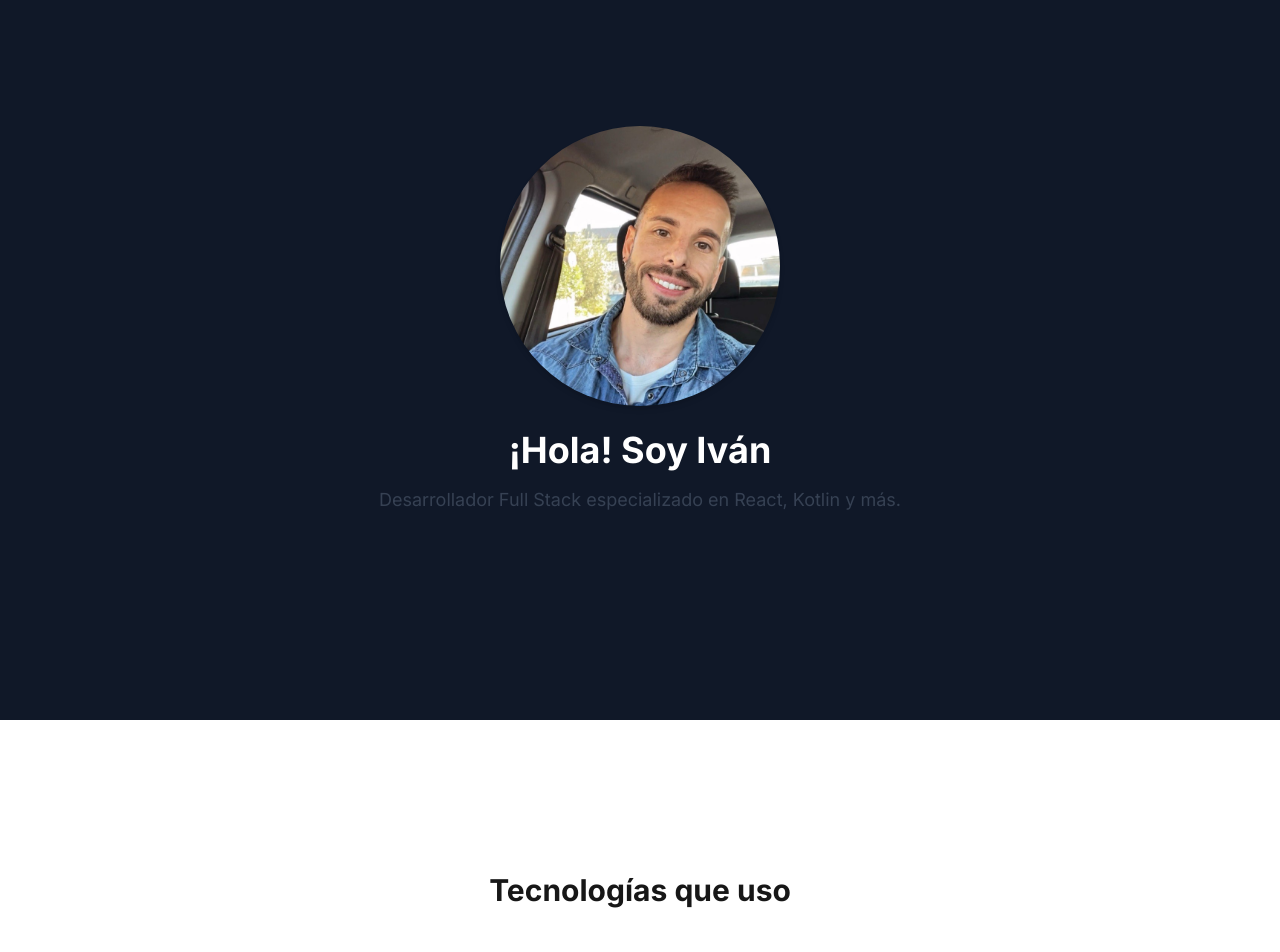
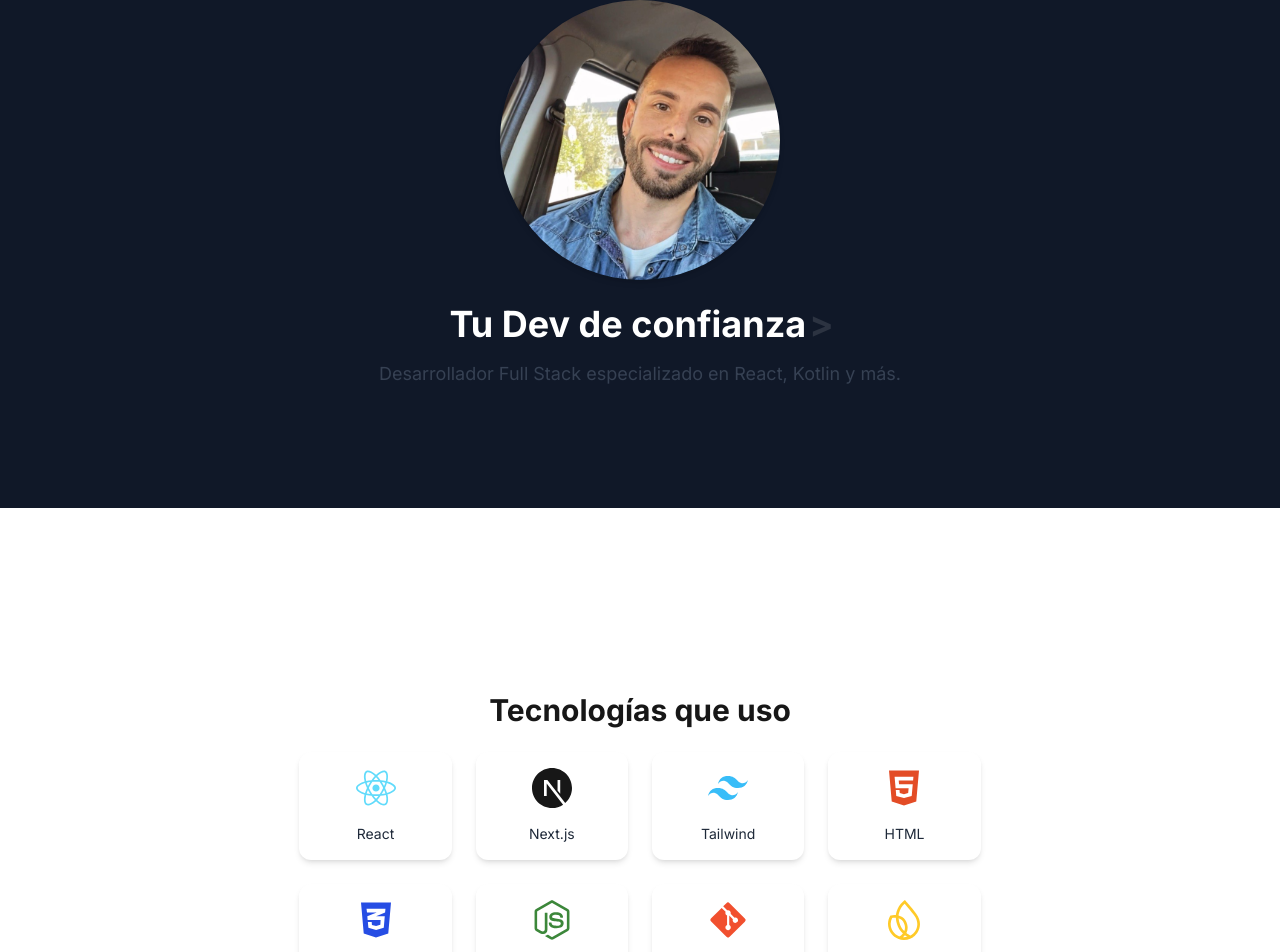
Before and after one commit to ivardev33/my-portfolio, a Next.js app: page / in a window 1280 px wide. Shown: the part 80-1032 px from the top of the page. Built offline with nearby package versions, Linux system fonts and the light colour scheme.

Commit message:
Cambios generales animados

```diff
--- a/package.json
+++ b/package.json
@@ -11,10 +11,12 @@
   "dependencies": {
     "framer-motion": "^12.23.0",
     "lucide-react": "^0.525.0",
+    "motion": "^12.23.0",
     "next": "15.3.4",
     "react": "^19.0.0",
     "react-dom": "^19.0.0",
-    "react-icons": "^5.5.0"
+    "react-icons": "^5.5.0",
+    "react-simple-typewriter": "^5.0.1"
   },
   "devDependencies": {
     "@eslint/eslintrc": "^3",
--- a/src/app/about/page.tsx
+++ /dev/null
@@ -1,8 +0,0 @@
-export default function AboutPage() {
-  return (
-    <main className="p-8">
-      <h1 className="text-3xl font-bold mb-4">Sobre mí</h1>
-      <p>Aquí escribirás quién eres, qué haces y tu experiencia.</p>
-    </main>
-  );
-}
--- a/src/app/contact/page.tsx
+++ /dev/null
@@ -1,8 +0,0 @@
-export default function ContactPage() {
-  return (
-    <main className="p-8">
-      <h1 className="text-3xl font-bold mb-4">Contacto</h1>
-      <p>Formulario de contacto o redes sociales.</p>
-    </main>
-  );
-}
--- a/src/app/globals.css
+++ b/src/app/globals.css
@@ -25,3 +25,9 @@ body {
   font-family: Arial, Helvetica, sans-serif;
 }
 /* styles/globals.css o donde tengas tu CSS global */
+
+html {
+
+  scroll-behavior: smooth;
+
+}
--- a/src/app/page.tsx
+++ b/src/app/page.tsx
@@ -1,62 +1,22 @@
+"use client"
+
 import Technologies from '@/components/Technologies'
+import Hero from '@/components/hero'
+import About from '@/components/about'
+import Contact from '@/components/contact'
 
 
 export default function HomePage() {
   return (
     <main className="scroll-smooth">
-      <section id="hero" className="min-h-screen flex flex-col items-center justify-center text-center p-8  bg-gray-900">
-        <img src="/perfil.jpg" alt="Foto de perfil" className="w-70 h-70 rounded-full mx-auto mb-6 shadow-md object-cover" />
-        <h1 className="text-4xl font-bold mb-4 text-white">¡Hola! Soy Iván</h1>
-        <p className="text-lg text-gray-700">Desarrollador Full Stack especializado en React, Kotlin y más.</p>
-      </section>
 
-      <section id="technologies" className="min-h-screen flex flex-col items-center justify-center p-8 bg-black-100">
-        <h2 className="text-3xl font-bold mb-6">Tecnologías que uso</h2>
-        <Technologies />
-      </section>
+      <Hero />
 
-      <section id="about" className="min-h-screen flex flex-col justify-center items-center px-6 py-16 bg-gray-900 text-white">
-  <h2 className="text-4xl font-bold text-center mb-8 text-white">Sobre mí</h2>
-
-  <div className="max-w-3xl text-lg text-gray-200 space-y-6 leading-relaxed bg-gray-800 p-8 rounded-2xl shadow-xl">
-    <p>
-      👨‍💻 Soy desarrollador con experiencia en la creación de <span className="font-semibold text-blue-400">aplicaciones móviles Android</span>,
-      trabajando con <span className="font-semibold">Java</span> y <span className="font-semibold">Kotlin</span>. He implementado patrones
-      como <span className="italic">MVVM</span>, diseñando interfaces intuitivas y conectando con bases de datos locales y en la nube.
-    </p>
-
-    <p>
-      🚀 Actualmente me estoy especializando en <span className="font-semibold text-blue-400">desarrollo frontend con React</span>,
-      utilizando tecnologías modernas como <span className="font-semibold">Next.js</span> para construir interfaces web dinámicas y profesionales.
-    </p>
-
-    <p>
-      🔐 Además, cuento con la certificación <span className="font-semibold text-green-400">CCST Cybersecurity de Cisco</span>, que respalda mis
-      conocimientos en seguridad informática, buenas prácticas y análisis de amenazas en entornos digitales.
-    </p>
-  </div>
-</section>
+      <Technologies />
+      <About/>
+      <Contact/>
 
 
-
-<section id="contact" className="min-h-screen flex flex-col items-center justify-center p-8 bg-black-100">
-  <h2 className="text-3xl font-bold mb-6">Contacto</h2>
-
-  <p className="text-gray-700 mb-4">
-    Puedes escribirme a:{' '}
-    <a href="mailto:ivan.cano.p@outlook.com" className="text-blue-500 underline">
-      ivan.cano.p@outlook.com
-    </a>
-  </p>
-
-  <a
-    href="/cv/Ivan-CV.pdf"
-    download
-    className="mt-4 inline-block px-6 py-3 bg-black text-white border border-gray-300 rounded-lg hover:bg-gray-800 transition"
-  >
-    Descargar CV
-  </a>
-</section>
 
     </main>
   )
--- a/src/components/Navbar.tsx
+++ b/src/components/Navbar.tsx
@@ -30,10 +30,10 @@ const toggleMenu=()=>setMenuOpen(!menuOpen);
 
         {/* Enlaces a la derecha */}
         <ul className="hidden md:flex items-center space-x-6 text-gray-400">
-          <li><a href="#hero" className="hover:underline hover:text-white">Inicio</a></li>
-          <li><a href="#technologies" className="hover:underline hover:text-white">Tecnologías</a></li>
-          <li><a href="#about" className="hover:underline hover:text-white">Sobre mí</a></li>
-          <li><a href="#contact" className="hover:underline hover:text-white">Contacto</a></li>
+          <li><a href="#hero" className=" hover:text-white">Inicio</a></li>
+          <li><a href="#technologies" className=" hover:text-white">Tecnologías</a></li>
+          <li><a href="#about" className=" hover:text-white">Sobre mí</a></li>
+          <li><a href="#contact" className=" hover:text-white">Contacto</a></li>
 
           {/* Iconos de LinkedIn y GitHub */}
           <li>
--- a/src/components/Technologies.tsx
+++ b/src/components/Technologies.tsx
@@ -22,8 +22,8 @@ const techs = [
 
 export default function Technologies() {
     return (
-        <section className="p-8">
-
+        <section id="technologies" className="min-h-screen flex flex-col items-center justify-center p-8 bg-black-100">
+            <h2 className="text-3xl font-bold mb-6">Tecnologías que uso</h2>
             <div className="grid grid-cols-2 sm:grid-cols-3 md:grid-cols-4 gap-6">
                 {techs.map((tech, index) => (
                     <motion.div
--- /dev/null
+++ b/src/components/about.tsx
@@ -0,0 +1,32 @@
+
+
+
+
+export default function About(){
+
+    return(
+
+
+<section id="about" className="min-h-screen flex flex-col justify-center items-center px-6 py-16 bg-gray-900 text-white">
+        <h2 className="text-4xl font-bold text-center mb-8 text-white">Sobre mí</h2>
+
+        <div className="max-w-3xl text-lg text-gray-200 space-y-6 leading-relaxed bg-gray-800 p-8 rounded-2xl shadow-xl">
+          <p>
+            👨‍💻 Soy desarrollador con experiencia en la creación de <span className="font-semibold text-blue-400">aplicaciones móviles Android</span>,
+            trabajando con <span className="font-semibold">Java</span> y <span className="font-semibold">Kotlin</span>. He implementado patrones
+            como <span className="italic">MVVM</span>, diseñando interfaces intuitivas y conectando con bases de datos locales y en la nube.
+          </p>
+
+          <p>
+            🚀 Actualmente me estoy especializando en <span className="font-semibold text-blue-400">desarrollo frontend con React</span>,
+            utilizando tecnologías modernas como <span className="font-semibold">Next.js</span> para construir interfaces web dinámicas y profesionales.
+          </p>
+
+          <p>
+            🔐 Además, cuento con la certificación <span className="font-semibold text-green-400">CCST Cybersecurity de Cisco</span>, que respalda mis
+            conocimientos en seguridad informática, buenas prácticas y análisis de amenazas en entornos digitales.
+          </p>
+        </div>
+      </section>
+    )
+}
--- /dev/null
+++ b/src/components/contact.tsx
@@ -0,0 +1,43 @@
+export default function Contact(){
+
+
+return(
+
+
+
+<section id="contact" className="min-h-screen flex flex-col items-center justify-center p-8 bg-black-100">
+        <h2 className="text-3xl font-bold mb-6">Contacto</h2>
+
+        <p className="text-gray-700 mb-4">
+          Puedes escribirme a:{' '}
+          <a href="mailto:ivan.cano.p@outlook.com" className="text-blue-500 underline">
+            ivan.cano.p@outlook.com
+          </a>
+        </p>
+
+        <a
+          href="/cv/Ivan-CV.pdf"
+          download
+          className="mt-4 inline-block px-6 py-3 bg-black text-white border border-gray-300 rounded-lg hover:bg-gray-800 transition"
+        >
+          Descargar CV
+        </a>
+      </section>
+
+
+
+
+
+
+
+)
+
+
+
+
+
+
+
+
+
+}
--- /dev/null
+++ b/src/components/hero.tsx
@@ -0,0 +1,34 @@
+import { motion } from "framer-motion";
+import { Typewriter } from "react-simple-typewriter";
+export default function Hero(){
+    return(
+
+
+
+    <section id="hero" className=" flex flex-col items-center justify-center text-center pb-30 pt-20  bg-gray-900">
+        <motion.div
+
+          initial={{ opacity: 0, x: -30 }}
+          animate={{ opacity: 1, x: 0 }}
+          transition={{duration: 0.6}}
+          >
+        <img src="/perfil.jpg" alt="Foto de perfil" className="w-70 h-70 rounded-full mx-auto mb-6 shadow-md object-cover" />
+        </motion.div>
+        <h1 className="text-4xl font-bold mb-4 text-white">
+          <Typewriter
+            words={["¡Hola! Soy Iván", "Tu Dev de confianza"]}
+            loop={1}
+            cursor
+            cursorStyle=">"
+            typeSpeed={60}
+            deleteSpeed={30}
+            delaySpeed={1500}
+          />
+
+
+
+        </h1>
+        <p className="text-lg text-gray-700">Desarrollador Full Stack especializado en React, Kotlin y más.</p>
+      </section>
+    )
+}
```
Also changed, not shown: 1 other file (tests, documents, lock files or other folders).
